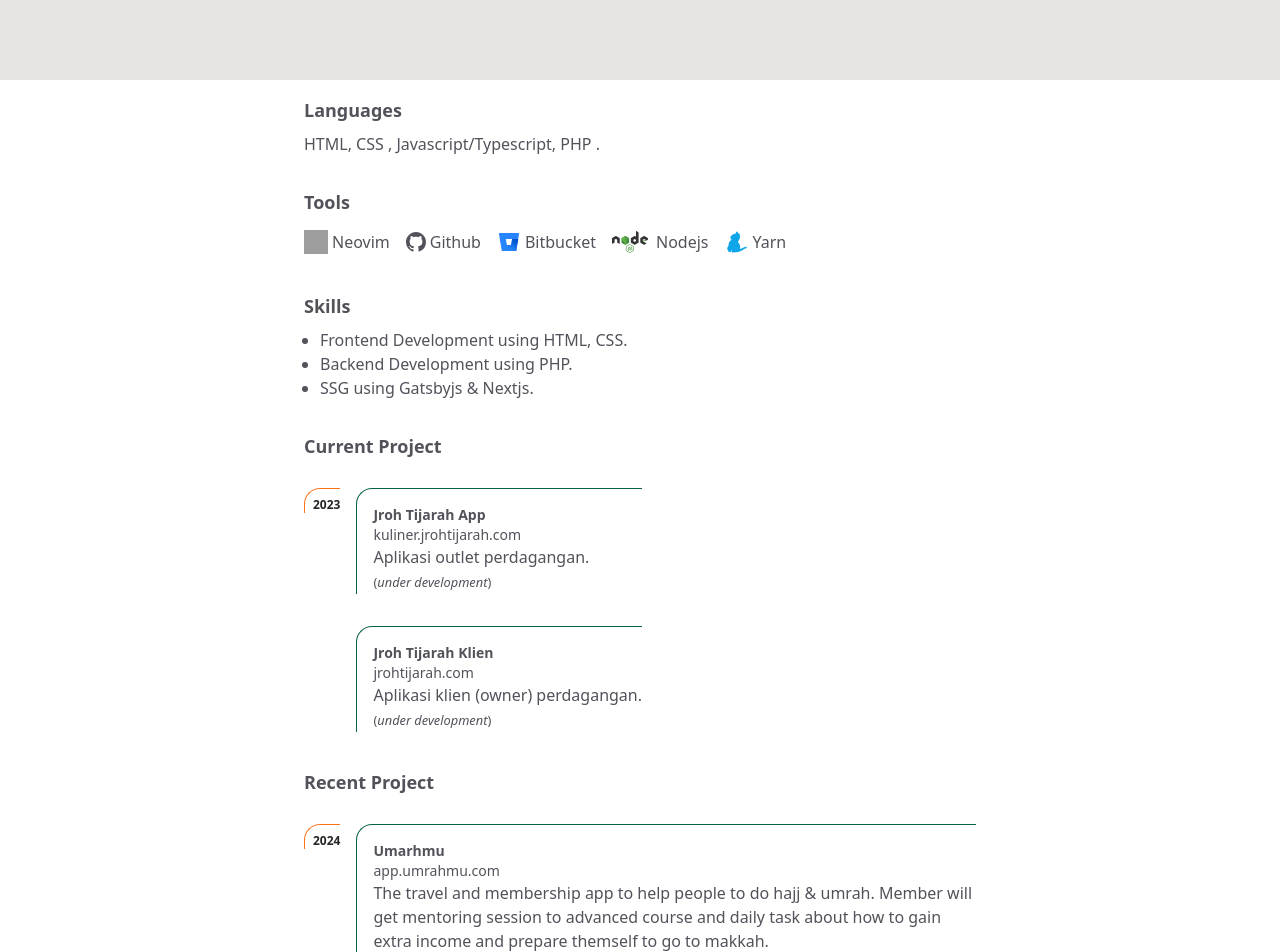
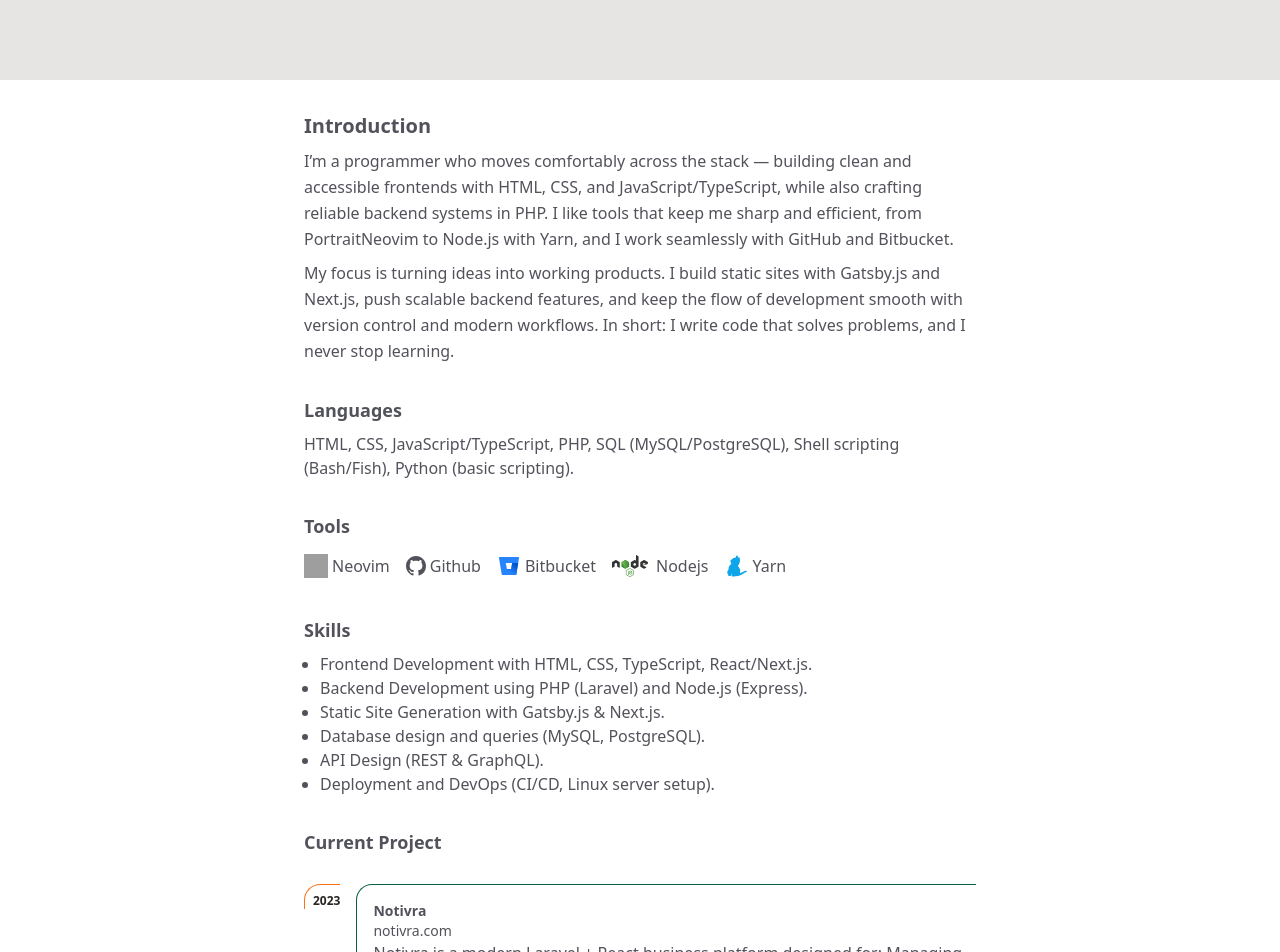
Before and after one commit to panda-67/programming, a Next.js app: page /programming/ in a window 1280 px wide. Shown: the part 720-1672 px from the top of the page. Built offline with nearby package versions, Linux system fonts and the light colour scheme; grey boxes are pictures that could not be loaded.

Commit message:
update september 2025

```diff
--- /dev/null
+++ b/components/about.tsx
@@ -0,0 +1,20 @@
+export default function AboutMe() {
+  return (
+    <section>
+      <h2 className="text-xl font-bold mb-2">Introduction</h2>
+      <p className="leading-relaxed">
+        I’m a programmer who moves comfortably across the stack — building clean
+        and accessible frontends with HTML, CSS, and JavaScript/TypeScript,
+        while also crafting reliable backend systems in PHP. I like tools that
+        keep me sharp and efficient, from PortraitNeovim to Node.js with Yarn,
+        and I work seamlessly with GitHub and Bitbucket.
+      </p>
+      <p className="leading-relaxed mt-2">
+        My focus is turning ideas into working products. I build static sites
+        with Gatsby.js and Next.js, push scalable backend features, and keep the
+        flow of development smooth with version control and modern workflows. In
+        short: I write code that solves problems, and I never stop learning.
+      </p>
+    </section>
+  );
+}
--- a/components/hero.tsx
+++ b/components/hero.tsx
@@ -1,6 +1,6 @@
 import Image from "next/image";
 import Link from "next/link";
-import Potrait from "public/images/socbuzz.jpg"
+import Potrait from "public/images/socbuzz.jpg";
 
 export default function Hero() {
   return (
@@ -17,10 +17,16 @@ export default function Hero() {
             />
           </Link>
           <p className="md:text-3xl my-6 text-green-500 text-center">
-                  Hi, I&#x27;m <Link href="https://samsulmuarrif.my.id" className=" underline underline-offset-8 hover:text-sky-500">Samsul Muarrif</Link>
+            Hi, I&#x27;m{" "}
+            <Link
+              href="https://samsulmuarrif.my.id"
+              className=" underline underline-offset-8 hover:text-sky-500"
+            >
+              Samsul Muarrif
+            </Link>
           </p>
-               <h4 className="max-w-3xl lg:text-2xl mx-auto dark:text-white text-zinc-600 text-center py-2">
-                  Building digital products, brands, and experiences.
+          <h4 className="max-w-3xl lg:text-2xl leading-10 mx-auto dark:text-white text-zinc-600 text-center py-2">
+            Code that crafts products, shapes brands, and elevates experiences.
           </h4>
           <h5 className="mx-auto lg:text-base dark:text-white text-zinc-500">
             Aceh, Indonesia
@@ -85,5 +91,5 @@ export default function Hero() {
         </div>
       </div>
     </div>
-   )
+  );
 }
--- a/components/language.tsx
+++ b/components/language.tsx
@@ -3,36 +3,10 @@ import Link from "next/link";
 export default function Language() {
   return (
     <div>
-      <h3>Languages</h3>
+      <h3 className="text-lg font-semibold">Languages</h3>
       <p className="text-sm md:text-base">
-        HTML, CSS {/* <Link */}
-        {/*    className="hover:text-sky-400" */}
-        {/*    href="https://tailwindcss.com/" */}
-        {/* > */}
-        {/*    (Tailwindcss) */}
-        {/* </Link> */}, Javascript/Typescript
-        {/* ( */}
-        {/* <Link */}
-        {/*    className="hover:text-sky-400" */}
-        {/*    href="https://www.gatsbyjs.com/" */}
-        {/* > */}
-        {/*    Gatsbyjs */}
-        {/* </Link>{" "}&{" "}
-        {/* <Link className="hover:text-sky-400" href="https://nextjs.org/"> */}
-        {/*    Nextjs */}
-        {/* </Link> */}
-        {/* ) */}, PHP{" "}
-        {/* <Link className="hover:text-sky-400" href="https://laravel.com/"> */}
-        {/*   (Laravel) */}
-        {/* </Link> */}
-        {/* , Phyton{" "} */}
-        {/* <Link */}
-        {/*   className="hover:text-sky-400" */}
-        {/*   href="https://www.djangoproject.com/" */}
-        {/* > */}
-        {/*   (Django) */}
-        {/* </Link>{" "} */}
-        .
+        HTML, CSS, JavaScript/TypeScript, PHP, SQL (MySQL/PostgreSQL), Shell
+        scripting (Bash/Fish), Python (basic scripting).
       </p>
     </div>
   );
--- a/components/projects.tsx
+++ b/components/projects.tsx
@@ -7,6 +7,23 @@ export default function Projects() {
         <h3>Current Project</h3>
         <div className="flex gap-4">
           <YearTag>{new Date().getFullYear()}</YearTag>
+          <div className="space-y-8 my-1">
+            <ProjectItem title="Notivra" source="notivra.com">
+              Notivra is a modern Laravel + React business platform designed
+              for: Managing services and client requests Running courses and
+              lessons Generating invoices and integrating with online payments
+              Delivering content via a Markdown-powered blog Supporting
+              communication through email and ticketing This architecture makes
+              it flexible for both academic services and general client-based
+              projects.
+            </ProjectItem>
+          </div>
+        </div>
+      </div>
+      <div className="space-y-6">
+        <h3>Recent Project</h3>
+        <div className="flex gap-4">
+          <YearTag>2024</YearTag>
           <div className="space-y-8 my-1">
             <ProjectItem
               title="Jroh Tijarah App"
@@ -25,14 +42,6 @@ export default function Projects() {
                 (<em>under development</em>)
               </small>
             </ProjectItem>
-          </div>
-        </div>
-      </div>
-      <div className="space-y-6">
-        <h3>Recent Project</h3>
-        <div className="flex gap-4">
-          <YearTag>2024</YearTag>
-          <div className="space-y-8 my-1">
             <ProjectItem title="Umarhmu" source="app.umrahmu.com">
               The travel and membership app to help people to do hajj & umrah.
               Member will get mentoring session to advanced course and daily
--- a/components/skills.tsx
+++ b/components/skills.tsx
@@ -1,16 +1,15 @@
 export default function Skills() {
-   return (
-      <div>
-         <h3>Skills</h3>
-         <ul className="text-sm md:text-base list-disc list-outside pl-4">
-            <li>
-               Frontend Development using HTML, CSS.
-            </li>
-            <li>
-               Backend Development using PHP.
-            </li>
-            <li>SSG using Gatsbyjs & Nextjs.</li>
-         </ul>
-      </div>
-   )
+  return (
+    <div>
+      <h3 className="text-lg font-semibold">Skills</h3>
+      <ul className="text-sm md:text-base list-disc list-outside pl-4">
+        <li>Frontend Development with HTML, CSS, TypeScript, React/Next.js.</li>
+        <li>Backend Development using PHP (Laravel) and Node.js (Express).</li>
+        <li>Static Site Generation with Gatsby.js & Next.js.</li>
+        <li>Database design and queries (MySQL, PostgreSQL).</li>
+        <li>API Design (REST & GraphQL).</li>
+        <li>Deployment and DevOps (CI/CD, Linux server setup).</li>
+      </ul>
+    </div>
+  );
 }
--- a/pages/index.tsx
+++ b/pages/index.tsx
@@ -1,21 +1,23 @@
-import { NextPage } from 'next'
-import MyHead from '../components/head'
-import Header from '../components/header'
-import Hero from '../components/hero'
-import Language from '../components/language'
-import Projects from '../components/projects'
-import Skills from '../components/skills'
-import Tools from '../components/tools'
+import { NextPage } from "next";
+import AboutMe from "../components/about";
+import MyHead from "../components/head";
+import Header from "../components/header";
+import Hero from "../components/hero";
+import Language from "../components/language";
+import Projects from "../components/projects";
+import Skills from "../components/skills";
+import Tools from "../components/tools";
 
-export default function Home({ }: NextPage) {
+export default function Home({}: NextPage) {
   return (
-    <div className='dark:bg-zinc-900'>
-      <MyHead title='Programming | Samsul Muarrif' />
+    <div className="dark:bg-zinc-900">
+      <MyHead title="Programming | Samsul Muarrif" />
       <section className="dark:bg-stone-800 dark:text-current font-mono bg-stone-200 lg:h-screen">
         <Header />
         <Hero />
       </section>
-      <main className="text-zinc-600 dark:text-slate-200 mx-auto max-w-xs md:max-w-2xl space-y-8 mt-4">
+      <main className="text-zinc-600 dark:text-slate-200 mx-auto max-w-xs md:max-w-2xl py-4 space-y-8 mt-4">
+        <AboutMe />
         <Language />
         <Tools />
         <Skills />
@@ -27,5 +29,5 @@ export default function Home({ }: NextPage) {
         </div>
       </footer>
     </div>
-  )
+  );
 }
```
Also changed, not shown: 2 other files (tests, documents, lock files or other folders). Lines whose indentation alone changed are shown as unchanged.
